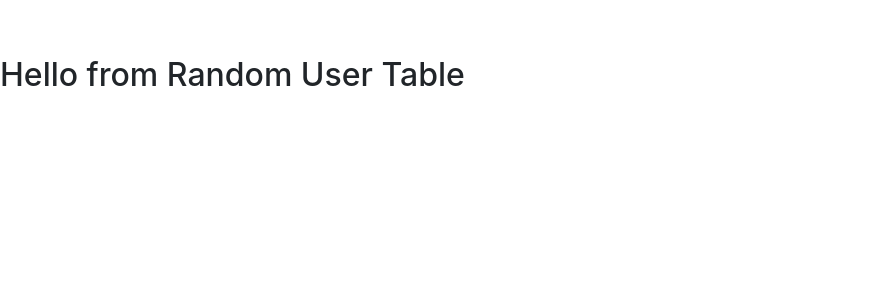
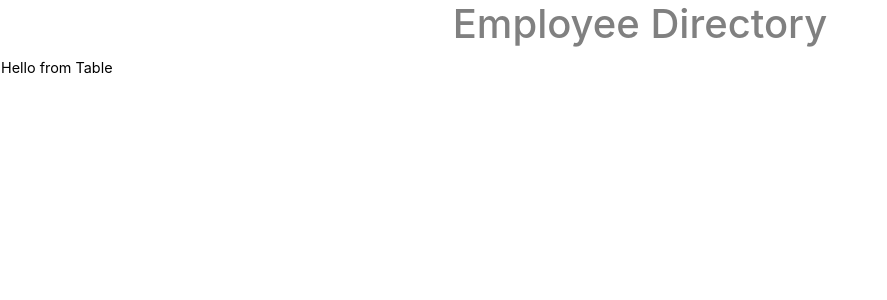
Before and after one commit to cboswel1/react-employee-directory, a React (Create React App) app: page / in a window 1280 px wide. Shown: the top 300 px of the page, without its empty margins (0-887 px from the left). Built offline with nearby package versions, Linux system fonts and the light colour scheme.

Commit message:
removed mdb table, starting table with usestate and effect

```diff
--- a/package.json
+++ b/package.json
@@ -8,6 +8,7 @@
     "@testing-library/user-event": "^12.3.0",
     "axios": "^0.21.0",
     "bootstrap": "^4.5.3",
+    "mdbreact": "^5.0.0",
     "react": "^17.0.1",
     "react-dom": "^17.0.1",
     "react-scripts": "4.0.1",
--- a/src/App.css
+++ b/src/App.css
@@ -1,4 +1,4 @@
 h1 {
     text-align: center;
-    color: white;
+    color: gray;
 }
--- a/src/App.js
+++ b/src/App.js
@@ -1,5 +1,5 @@
 import React from "react";
-import SearchResults from "../src/components/SearchResults/SearchResults"
+import TableResults from "./components/TableResults/TableResults"
 import "./App.css";
 
 function App() {
@@ -7,7 +7,7 @@ function App() {
     return(
         <div>
             <h1>Employee Directory</h1>
-            <SearchResults />
+            <TableResults />
         </div>
 
     );
--- a/src/components/SearchResults/SearchResults.js
+++ b/src/components/SearchResults/SearchResults.js
@@ -1,11 +1 @@
-import React from "react";
-import "./SearchResults.css";
-
-function SearchResults() {
-
-    return (
-        <h2>Hello from Random User Table</h2>
-    )
-}
-
-export default SearchResults;
+import React from "react"
--- /dev/null
+++ b/src/components/TableResults/TableResults.css
@@ -0,0 +1,3 @@
+th {
+    color: black;
+}
--- /dev/null
+++ b/src/components/TableResults/TableResults.js
@@ -0,0 +1,22 @@
+import React, { useState, useEffect } from "react";
+import "./TableResults.css";
+
+const TableResults = ({ employees }) => {
+  const [randomEmployee, setRandomEmployee] = useState([]);
+
+  useEffect(() => setRandomEmployee(employees), [employees]);
+
+  return (
+    <div>
+      <table>
+        <thead>
+          <tr>
+            <th>Hello from Table</th>
+          </tr>
+        </thead>
+      </table>
+    </div>
+  )
+  }
+
+  export default TableResults;
--- a/src/index.js
+++ b/src/index.js
@@ -1,7 +1,13 @@
 import React from "react";
 import ReactDOM from "react-dom";
 import App from "./App";
-import "./index.css";
-import 'bootstrap/dist/css/bootstrap.min.css';
+import "mdbreact/dist/css/mdb.css";
+import "bootstrap/dist/css/bootstrap.min.css";
 
-ReactDOM.render(<App />, document.getElementById("root"));
+
+ReactDOM.render(
+  <React.StrictMode>
+    <App />
+  </React.StrictMode>,
+  document.getElementById("root")
+);
```
Also changed, not shown: src/utils/API.js (renamed from utils/API.js), 2 other files (tests, documents, lock files or other folders).
